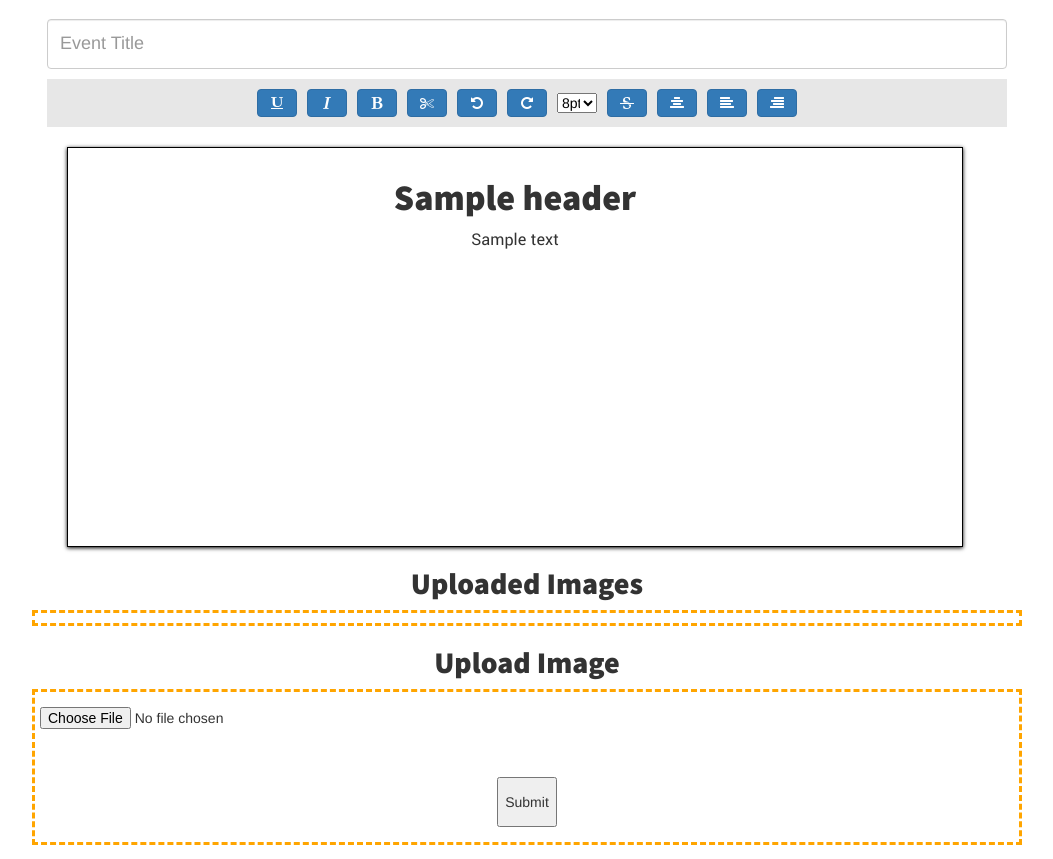
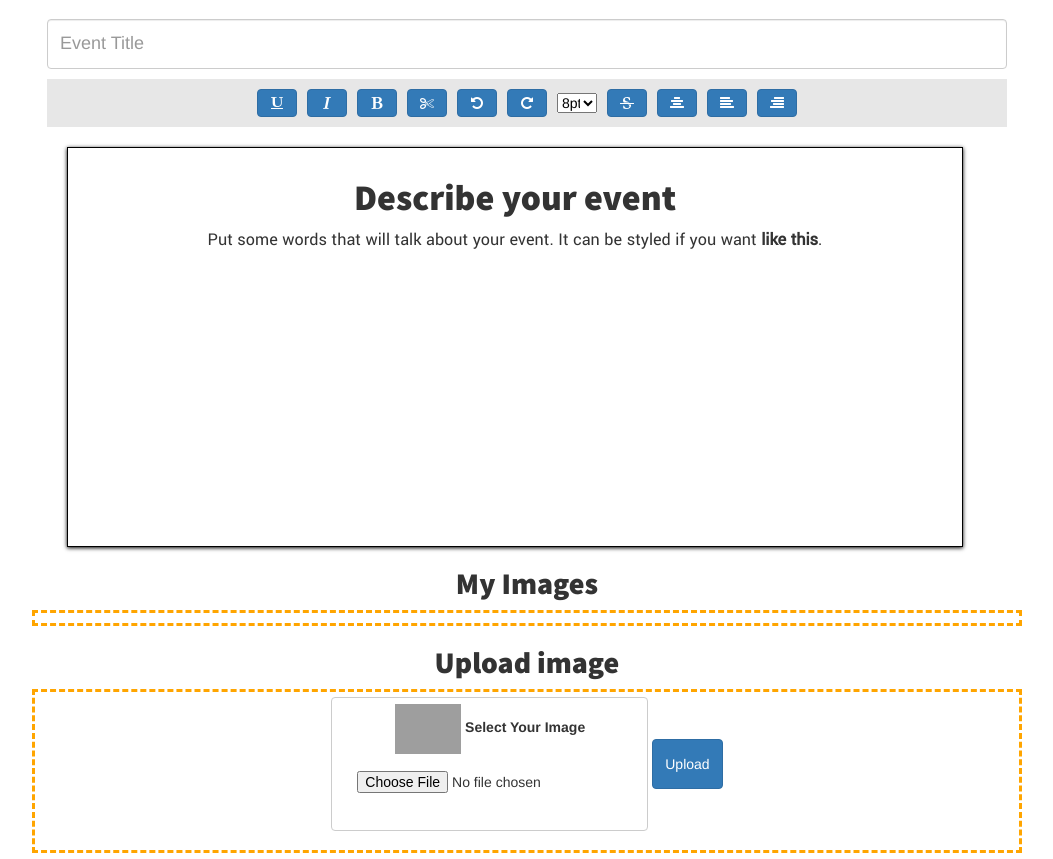
Before and after one commit to joely-w/TripOut, a PHP site: page /events/create.php in a window 1280 px wide. Shown: the part 211-1070 px from the top of the page, without its empty margins (113-1166 px from the left). Run offline with PHP 8.4, Linux system fonts and the light colour scheme; the visitor is signed in with stand-in values (Sample User, id 1); data that the repository does not hold is empty; grey boxes are pictures that could not be loaded.

Commit message:
Images can now be selected (front end only) Image upload now available

```diff
--- a/events/create.php
+++ b/events/create.php
@@ -1,9 +1,10 @@
 <?php
 $title = "Create Event";
 $styles = array("//stackpath.bootstrapcdn.com/font-awesome/4.7.0/css/font-awesome.min.css");
-$scripts = array("create.js");
+$scripts = array("create.js", "/images/upload_handler.js");
 include('../database/config.php');
 include('../header.php'); ?>
+
 <body>
 <?php
 $Image = new myImages();
@@ -20,25 +21,24 @@ you want to add?</span>
 </div>!-->
     <div id="content" class="content">
         <!-- All content will be appended to this div-->
-      <form>
         <input class="form-control" type="text" name="title" placeholder="Event Title"/>
         <div class="toolbar">
-          <button id="underline" class="btn btn-primary fa fa-underline"
+            <button type="button" id="underline" class="btn btn-primary fa fa-underline"
                     onclick="document.execCommand('underline', false, '');">
             </button>
-          <button id="italic" class="btn btn-primary fa fa-italic"
+            <button type="button" id="italic" class="btn btn-primary fa fa-italic"
                     onclick="document.execCommand('italic', false, '');">
             </button>
-          <button id="bold" class="btn btn-primary fa fa-bold"
+            <button type="button" id="bold" class="btn btn-primary fa fa-bold"
                     onclick="document.execCommand('bold', false, '');">
             </button>
-          <button id="cut" class="btn btn-primary fa fa-scissors"
+            <button type="button" id="cut" class="btn btn-primary fa fa-scissors"
                     onclick="document.execCommand('cut',false,'')">
             </button>
-          <button id="undo" class="btn btn-primary fa fa-undo"
+            <button type="button" id="undo" class="btn btn-primary fa fa-undo"
                     onclick="document.execCommand('undo',false,'')">
             </button>
-          <button id="redo" class="btn btn-primary fa fa-repeat"
+            <button type="button" id="redo" class="btn btn-primary fa fa-repeat"
                     onclick="document.execCommand('redo',false,'')">
             </button>
             <select id="fontSize" onchange="document.execCommand('fontSize',false,this.value)">
@@ -57,49 +57,68 @@ you want to add?</span>
                 <option value="7">36pt
                 </option>
             </select>
-          <button id="strikeThrough" class="btn btn-primary fa fa-strikethrough"
+            <button type="button" id="strikeThrough" class="btn btn-primary fa fa-strikethrough"
                     onclick="document.execCommand('strikeThrough',false,'')">
             </button>
-          <button id="justifyCenter" class="btn btn-primary fa fa-align-center"
+            <button type="button" id="justifyCenter" class="btn btn-primary fa fa-align-center"
                     onclick="document.execCommand('justifyCenter',false,'')">
             </button>
-          <button id="justifyLeft" class="btn btn-primary fa fa-align-left"
+            <button type="button" id="justifyLeft" class="btn btn-primary fa fa-align-left"
                     onclick="document.execCommand('justifyLeft',false,'')">
             </button>
-          <button id="justifyRight" class="btn btn-primary fa fa-align-right"
+            <button type="button" id="justifyRight" class="btn btn-primary fa fa-align-right"
                     onclick="document.execCommand('justifyRight',false,'')">
             </button>
         </div>
         <div class="center">
             <div class="editor" contenteditable>
-            <h1>Sample header
+                <h1>Describe your event
                 </h1>
-            <p>Sample text
+                <p>
+                    Put some words that will talk about your event. It can be styled if you want <strong>like
+                        this</strong>.
                 </p>
             </div>
         </div>
         <h2>
-          Uploaded Images
+            My Images
         </h2>
-        <div class="image-upload row">
+
+        <div id="images" class="image-upload select-image row">
             <?php
             $images_arr = $Image->DisplayImages($_SESSION['Username']);
-foreach($images_arr as $image){#Structure: Filename, Filetype
+            $file_count = 0;
+            foreach ($images_arr as $image) {#Structure: Filename, Filetype
+                $path = "/events/images/" . $_SESSION['Username'] . "/" . $image['Filename'] . "." . $image['Filetype'];
                 ?>
-          <div class="col-md-2">
-            <img class="thumbnail" src="<?php echo("images/".$_SESSION['Username']."/".$image['Filename'].".".$image['Filetype']) ?>"/>
+                <div class="col-md-2 img-thumb">
+                    <input type="checkbox" name="<?php echo $file_count ?>" id="<?php echo $file_count ?>">
+
+                    <label for="<?php echo $file_count ?>"><img src="<?php echo $path; ?>"/></label>
                 </div>
-          <?}
+                <?
+                $file_count += 1;
+            }
             ?>
         </div>
-        <h2>
-          Upload Image
-        </h2>
-        <div class="image-upload row">
-					<form>
-  <input type="file" name="pic" accept="image/*">
-  <input type="submit">
+        <h2>Upload image</h2>
+        <div id="upload-notifications"></div>
+        <!--Append any notifications about status of upload to this div-->
+        <div id="image-upload" class="image-upload row">
+            <form id="uploadimage" method="post" enctype="multipart/form-data">
+                <div id="selectImage">
+                    <label class="uploader btn btn-default">
+                        <img id="previewing" height="50"
+                             src="https://icon-library.net/images/file-icon-png/file-icon-png-23.jpg"/>
+                        <label>Select Your Image</label>
+                        <input class="btn" onchange="fileHandler(this)" type="file" name="file" id="file" required/>
+                    </label>
+
+                    <input type="submit" value="Upload" class="submit btn btn-primary"/>
+                </div>
             </form>
+        </div>
+
     </div>
     </form>
     </div>
```
Lines whose indentation alone changed are shown as unchanged.
